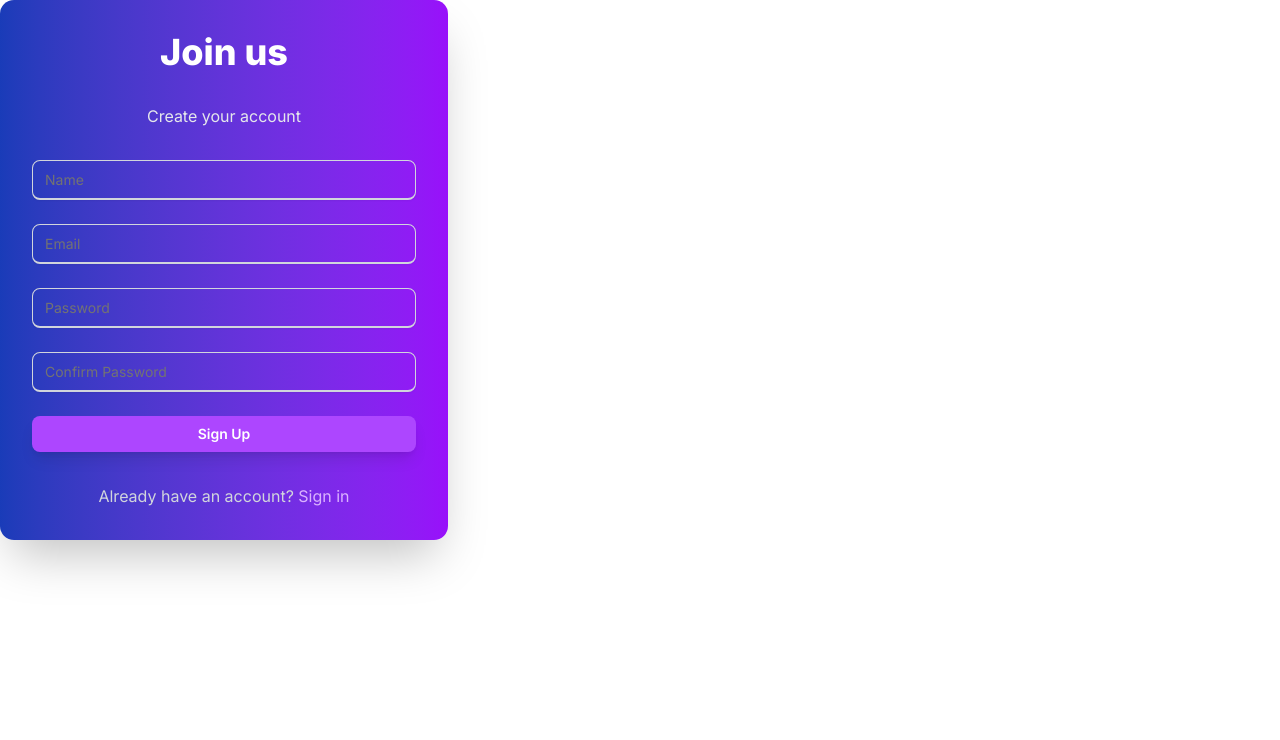
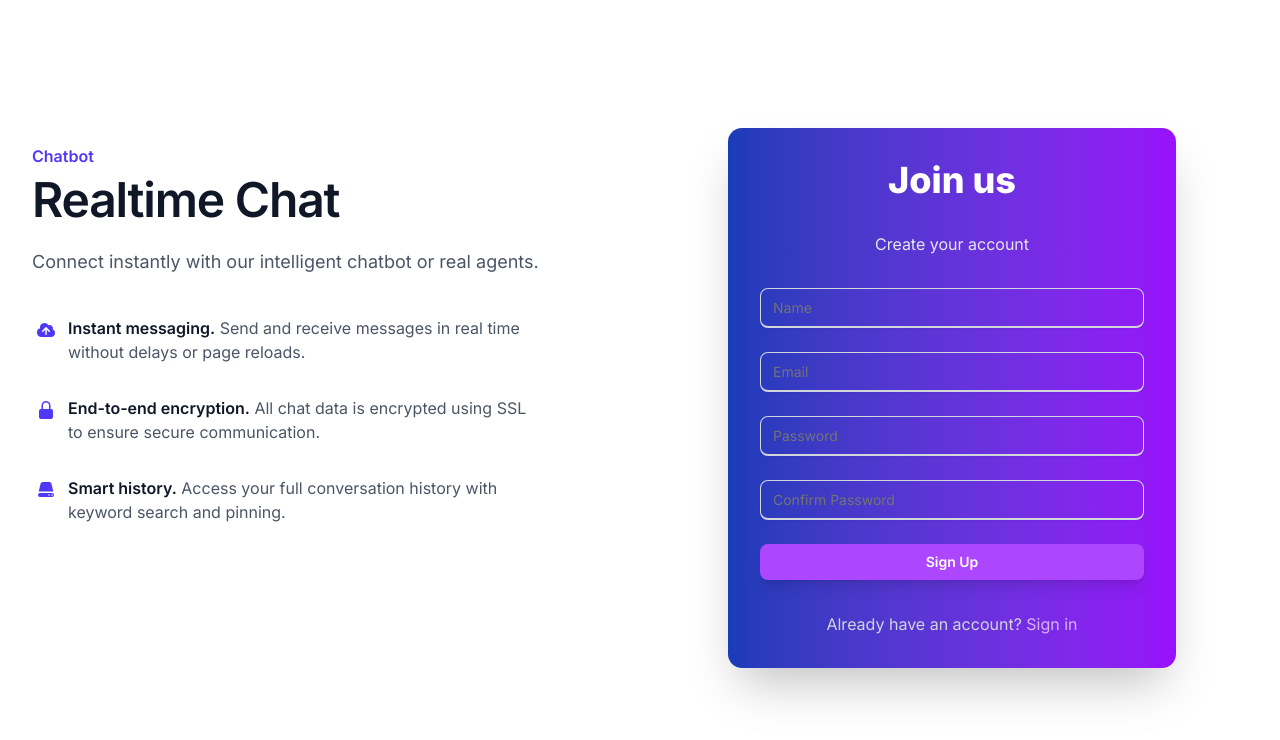
Before and after one commit to millenxs/realtime-chat, a Next.js app in the folder apps/frontend/: page /register in a window 1280 px wide. Shown: the top 740 px of the page. Built offline with nearby package versions, Linux system fonts and the light colour scheme; no server answers.

Commit message:
Simplify login and registration pages with AuthPage

```diff
--- a/apps/frontend/src/app/login/page.tsx
+++ b/apps/frontend/src/app/login/page.tsx
@@ -1,11 +1,5 @@
-'use client';
-import { AuthCard } from '@/components/auth/AuthCard';
-import { LoginForm } from '@/components/auth/LoginForm';
+import AuthPage from '@/components/auth/AuthPage';
 
 export default function LoginPage() {
-  return (
-      <AuthCard variant="login">
-        <LoginForm />
-      </AuthCard>
-  );
+  return <AuthPage variant="login" />;
 }
--- a/apps/frontend/src/app/register/page.tsx
+++ b/apps/frontend/src/app/register/page.tsx
@@ -1,11 +1,5 @@
-'use client';
-import { AuthCard } from '@/components/auth/AuthCard';
-import { RegisterForm } from '@/components/auth/RegisterForm';
+import AuthPage from '@/components/auth/AuthPage';
 
 export default function RegisterPage() {
-  return (
-      <AuthCard variant="register">
-        <RegisterForm />
-      </AuthCard>
-  );
+  return <AuthPage variant="register" />;
 }
--- /dev/null
+++ b/apps/frontend/src/components/auth/AuthLayout.tsx
@@ -0,0 +1,69 @@
+import {
+  CloudArrowUpIcon,
+  LockClosedIcon,
+  ServerIcon,
+} from '@heroicons/react/20/solid';
+import { ReactNode } from 'react';
+
+const features = [
+  {
+    name: 'Instant messaging.',
+    description:
+      'Send and receive messages in real time without delays or page reloads.',
+    icon: CloudArrowUpIcon,
+  },
+  {
+    name: 'End-to-end encryption.',
+    description:
+      'All chat data is encrypted using SSL to ensure secure communication.',
+    icon: LockClosedIcon,
+  },
+  {
+    name: 'Smart history.',
+    description:
+      'Access your full conversation history with keyword search and pinning.',
+    icon: ServerIcon,
+  },
+];
+
+export default function AuthLayout({ children }: { children: ReactNode }) {
+  return (
+    <div className="relative min-h-screen overflow-hidden bg-white py-24 sm:py-32">
+      <div className="mx-auto max-w-7xl px-6 lg:px-8">
+        <div className="mx-auto grid max-w-2xl grid-cols-1 gap-x-8 gap-y-16 sm:gap-y-20 lg:mx-0 lg:max-w-none lg:grid-cols-2">
+          <div className="lg:pt-4 lg:pr-8">
+            <div className="lg:max-w-lg">
+              <h2 className="text-base font-semibold text-indigo-600">
+                Chatbot
+              </h2>
+              <p className="mt-2 text-4xl font-semibold tracking-tight text-gray-900 sm:text-5xl">
+                Realtime Chat
+              </p>
+              <p className="mt-6 text-lg text-gray-600">
+                Connect instantly with our intelligent chatbot or real agents.
+              </p>
+              <dl className="mt-10 max-w-xl space-y-8 text-base text-gray-600">
+                {features.map((feature) => (
+                  <div key={feature.name} className="relative pl-9">
+                    <dt className="inline font-semibold text-gray-900">
+                      <feature.icon
+                        aria-hidden="true"
+                        className="absolute top-1 left-1 size-5 text-indigo-600"
+                      />
+                      {feature.name}
+                    </dt>{' '}
+                    <dd className="inline">{feature.description}</dd>
+                  </div>
+                ))}
+              </dl>
+            </div>
+          </div>
+
+          <div className="flex items-center justify-center">
+            {children}
+          </div>
+        </div>
+      </div>
+    </div>
+  );
+}
--- /dev/null
+++ b/apps/frontend/src/components/auth/AuthPage.tsx
@@ -0,0 +1,20 @@
+'use client';
+
+import { AuthCard } from './AuthCard';
+import { LoginForm } from './LoginForm';
+import { RegisterForm } from './RegisterForm';
+import AuthLayout from './AuthLayout';
+
+interface AuthPageProps {
+  variant: 'login' | 'register';
+}
+
+export default function AuthPage({ variant }: AuthPageProps) {
+  return (
+    <AuthLayout>
+      <AuthCard variant={variant}>
+        {variant === 'login' ? <LoginForm /> : <RegisterForm />}
+      </AuthCard>
+    </AuthLayout>
+  );
+}
```
